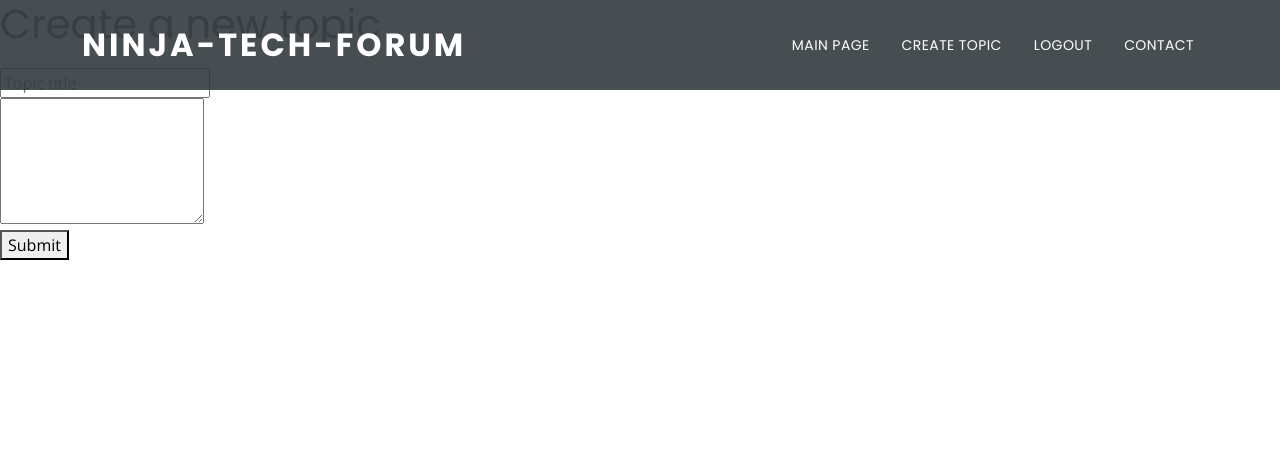
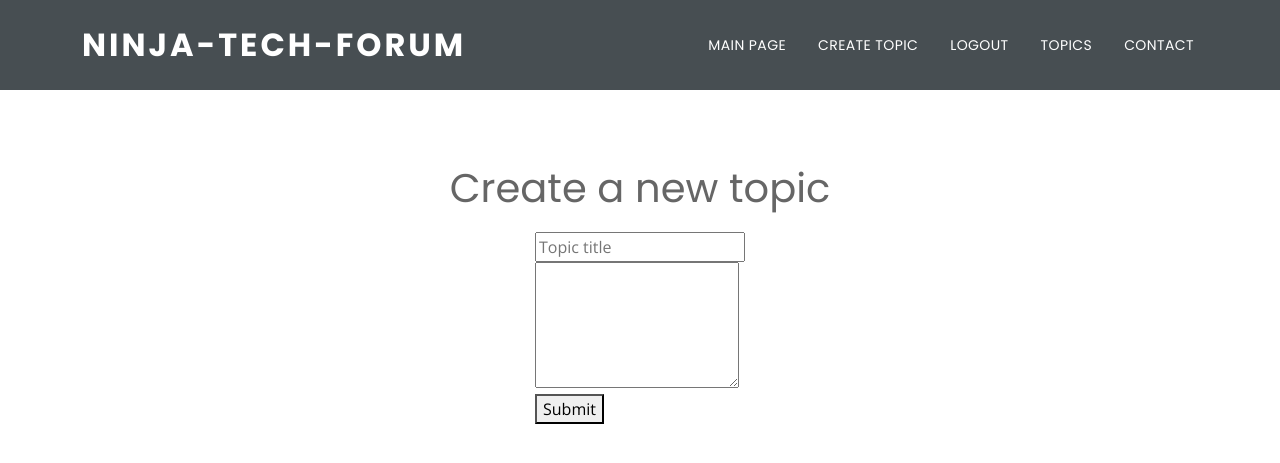
Before and after one commit to blaz-k/ninja-tech-forum, a Flask app: page /dashboard/topic-create in a window 1280 px wide. Shown: the top 463 px of the page. Run offline with Flask 2, Linux system fonts and the light colour scheme; some libraries are stand-ins or nearby versions.

Commit message:
changed blog to topics

```diff
--- a/handlers/topic.py
+++ b/handlers/topic.py
@@ -4,6 +4,18 @@ from models.topic import Topic
 from models.user import User
 from models.comment import Comment
 from models.settings import db
+
+
+def topics():
+    if request.method == "GET":
+        topics = db.query(Topic).all()
+        session_cookie = request.cookies.get("session")
+
+        if session_cookie:
+            user = db.query(User).filter_by(session_token=session_cookie).first()
+            if user:
+                return render_template("topics.html", topics=topics, user=user)
+
 
 
 def topic_create():
--- a/main.py
+++ b/main.py
@@ -31,19 +31,17 @@ app.add_url_rule(rule="/registration", endpoint="auth.registration", view_func=a
 
 # TOPIC
 app.add_url_rule(rule="/dashboard/topic-create", endpoint="topic.topic_create", view_func=topic.topic_create, methods=["GET", "POST"])
+app.add_url_rule(rule="/topics", endpoint="topic.topics", view_func=topic.topics, methods=["GET"])
 
 
 # USER
 
 
-
-@app.route("/blog")
-def blog():
+@app.route("/topic/<topic_id>")
+def topic_details(topic_id):
     topics = db.query(Topic).all()
 
-    return render_template("blog.html", topics=topics)
-
-
+    return render_template("", topics=topics)
 
 
 @app.route("/dashboard", methods=["GET", "POST"])
@@ -59,6 +57,5 @@ def dashboard():
     return render_template("error.html")
 
 
-
 if __name__ == '__main__':
     app.run(use_reloader=True)
--- /dev/null
+++ b/static/css/create-topic.css
@@ -0,0 +1,10 @@
+.topic {
+  width: 100%;
+  max-width: 530px;
+  padding: 20px;
+  margin: auto;
+  display: flex;
+  justify-content: space-between;
+  align-items: center;
+  flex-direction: column;
+}
--- a/templates/base.html
+++ b/templates/base.html
@@ -52,7 +52,7 @@
           <nav id="navbar" class="navbar">
             <ul>
               <li><a class="nav-link scrollto {% block homeactive %}{% endblock homeactive %}" href="/">Home</a></li>
-              <li><a class="nav-link scrollto {% block blogactive %}{% endblock blogactive %}" href="/blog">Topics</a></li>
+              <li><a class="nav-link scrollto {% block blogactive %}{% endblock blogactive %}" href="/topics">Topics</a></li>
               <li><a class="nav-link scrollto {% block registrationactive %}{% endblock registrationactive %}" href="/registration">Registration</a></li>
               <li><a class="nav-link scrollto {% block loginactive %}{% endblock loginactive %}" href="/login">Login</a></li>
               <li><a class="nav-link scrollto {% block contactactive %}{% endblock contactactive %}" href="/contact">Contact</a></li>
@@ -62,8 +62,11 @@
         </div>
       </header><!-- End Header -->
 
+
       {% block content %}
       {% endblock content %}
+
+
       <div class="d-flex justify-content-center">
       {% block error2 %}
       {% endblock error2 %}
--- a/templates/index.html
+++ b/templates/index.html
@@ -27,12 +27,6 @@
     </div>
   </section><!-- End Hero Section -->
 
-<div>
-
-  {% for topic in topics %}
-Post by: {{topic.author.username}}, content: {{topic.description}}
- {% endfor %}
-</div>
 
 {% endblock content %}
 
--- a/templates/topic-create.html
+++ b/templates/topic-create.html
@@ -2,8 +2,19 @@
 
 
 
+{% block link %}
+    <link href="/static/css/create-topic.css" rel="stylesheet">
+{% endblock link %}
+
+
 {% block content %}
-
+<br>
+<br>
+<br>
+<br>
+<br>
+<br>
+<main class="topic">
 <h1>Create a new topic</h1>
 
 <form method="post">
@@ -12,4 +23,6 @@
     <button>Submit</button>
 </form>
 
+</main>
+
 {% endblock content %}
--- a/templates/user-base.html
+++ b/templates/user-base.html
@@ -54,6 +54,7 @@
               <li><a class="nav-link scrollto {% block homeactive %}{% endblock homeactive %}" href="/">Main page</a></li>
               <li><a class="nav-link scrollto {% block registrationactive %}{% endblock registrationactive %}" href="/dashboard/topic-create">Create topic</a></li>
               <li><a class="nav-link scrollto {% block loginactive %}{% endblock loginactive %}" href="/logout">Logout</a></li>
+              <li><a class="nav-link scrollto {% block blogactive %}{% endblock blogactive %}" href="/topics">Topics</a></li>
               <li><a class="nav-link scrollto {% block contactactive %}{% endblock contactactive %}" href="/contact">Contact</a></li>
             </ul>
             <i class="bi bi-list mobile-nav-toggle"></i>
```
Also changed, not shown: templates/blog.html (deleted, +0 -26 lines), templates/topics.html (added, +30 -0 lines), static/css/registration.css (line endings or trailing spaces).
